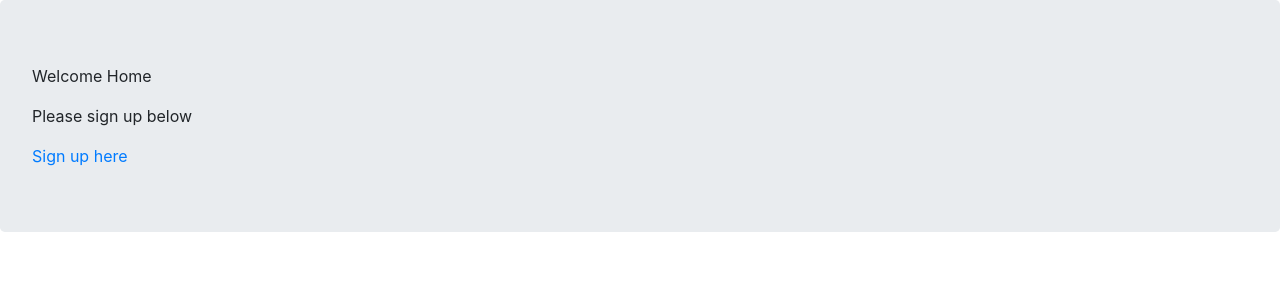
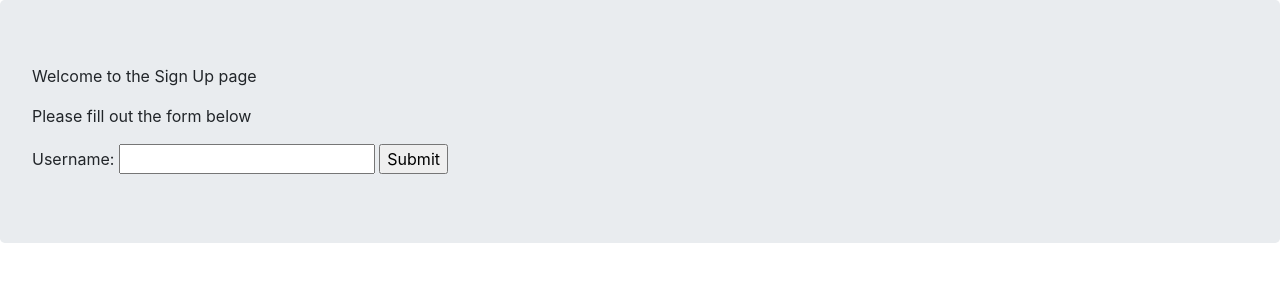
Before and after one commit to ghigbie/flask-verify-username, a Flask app: page / in a window 1280 px wide. Shown: the part 72-372 px from the top of the page. Run offline with Flask 2, Linux system fonts and the light colour scheme; some libraries are stand-ins or nearby versions.

Commit message:
Add form input fields

```diff
--- a/templates/home.html
+++ b/templates/home.html
@@ -2,8 +2,14 @@
 
 {% block content %}
     <div class="jumbotron">
-        <p>Welcome Home</p>
-        <p>Please sign up below</p>
-        <a href="{{ url_for('signup')}}">Sign up here</a>
+        <p>Welcome to the Sign Up page</p>
+        <p>Please fill out the form below</p>
+        <form action="{{ url_for('report') }}">
+            <label for="user_name">Username:</label>
+            <input type="text"
+                   name="user_name">
+            <input type="submit"
+                   value="Submit" />
+        </form>
     </div>
 {% endblock %}
```
